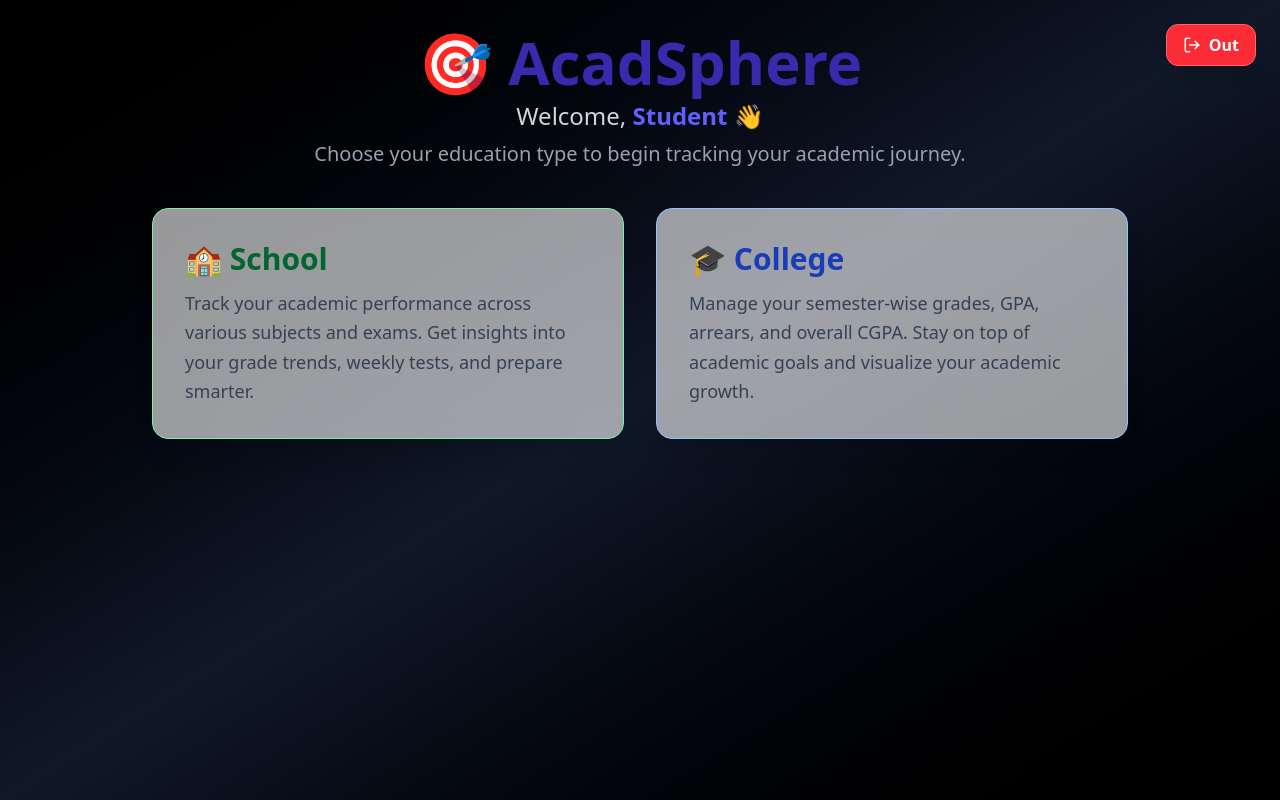
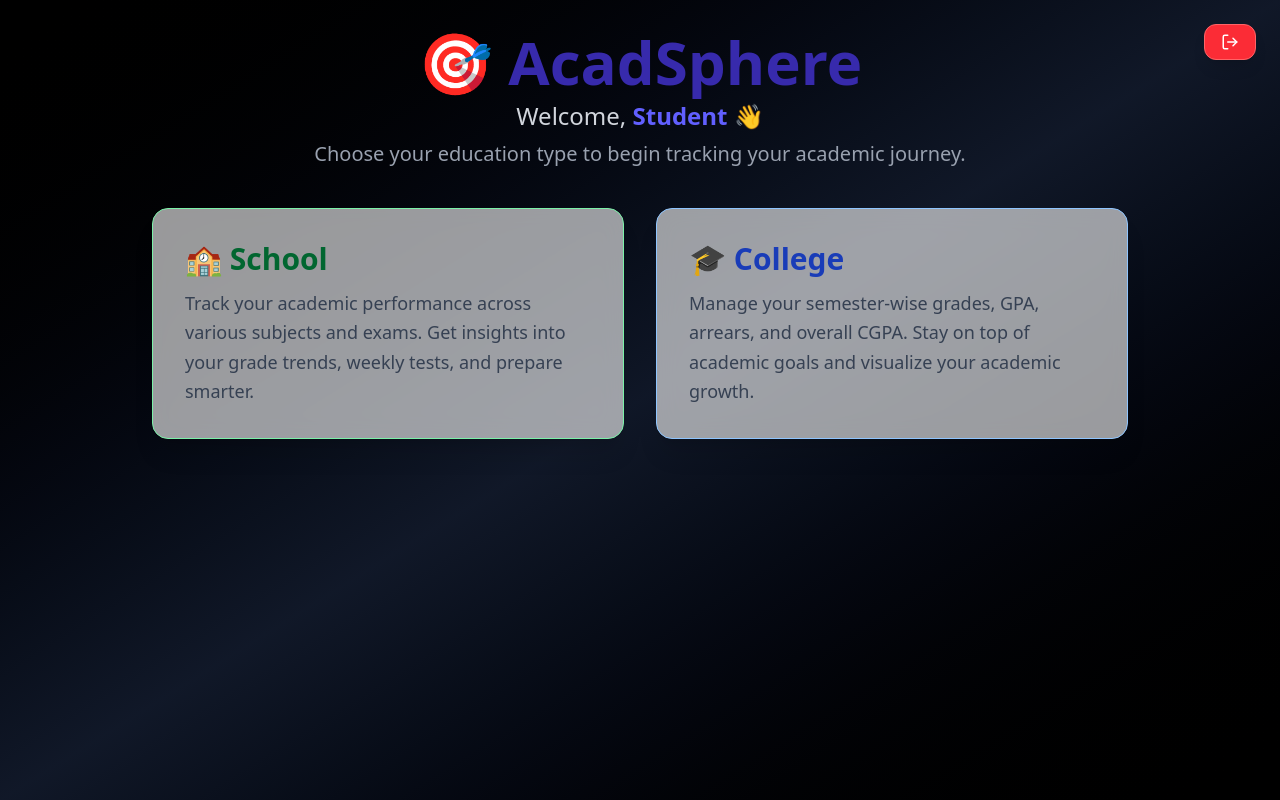
Before and after one commit to Amanraj-S/Acadsphere, a React (Vite) app in the folder frontend/: page /dashboard in a window 1280 px wide. Built offline with nearby package versions, Linux system fonts and the light colour scheme.

Commit message:
first commit

```diff
--- a/frontend/src/pages/Dashboard.jsx
+++ b/frontend/src/pages/Dashboard.jsx
@@ -29,7 +29,6 @@ export default function Dashboard() {
         <LogOut size={16} className="hidden sm:block md:hidden" />
         <LogOut size={18} className="hidden md:block" />
         <span className="hidden xs:inline">Logout</span>
-        <span className="xs:hidden">Out</span>
       </motion.button>
 
       {/* Title */}
```
